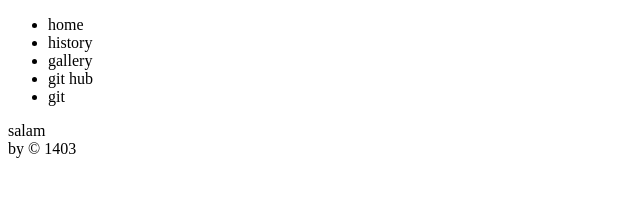
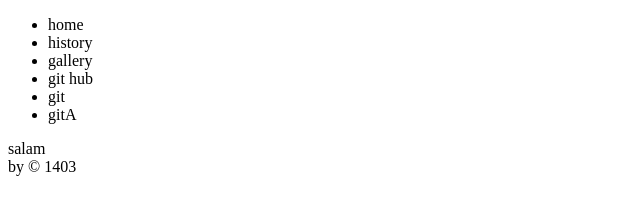
Before and after one commit to aliRivers90/Git_Project, a plain HTML site: page index.html in a window 1280 px wide. Shown: the whole page, without its empty margins (0-640 px from the left). Drawn offline with Linux system fonts and the light colour scheme.

Commit message:
update ul

```diff
--- a/index.html
+++ b/index.html
@@ -13,6 +13,7 @@
             <li>gallery</li>
             <li>git hub</li>
             <li>git</li>
+            <li>gitA</li>
         </ul>
     </nav>
     <head>
```
